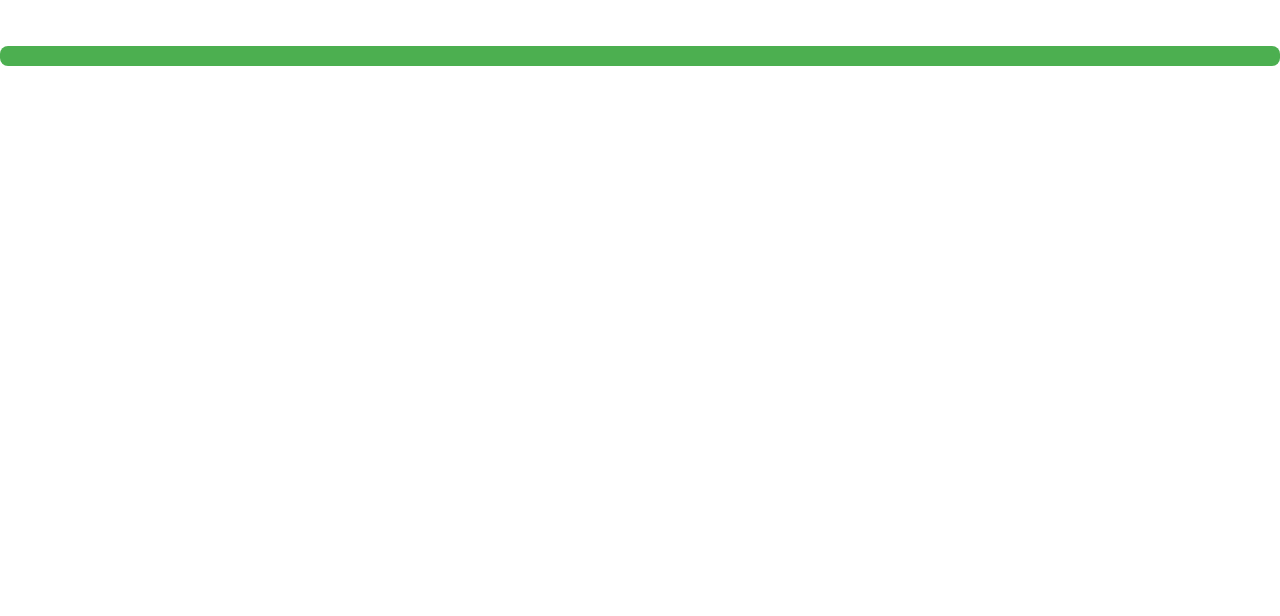
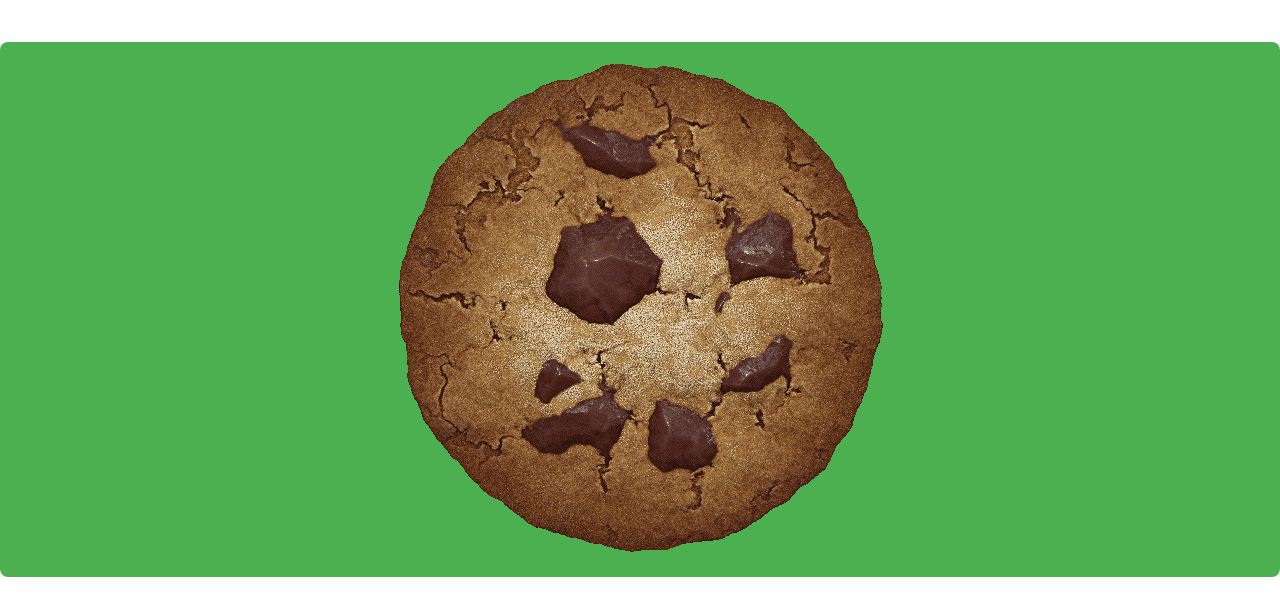
Before and after one commit to Barto1212/1WEBD-exercices, a plain HTML site: page cookie-clicker/index.html in a window 1280 px wide. Drawn offline with Linux system fonts and the light colour scheme; files that its build step writes are made by us from their sources.

Commit message:
testing creating new branches HTML with git add: button

```diff
--- a/cookie-clicker/index.html
+++ b/cookie-clicker/index.html
@@ -10,6 +10,6 @@
   </head>
   <body>
     <h1 id="cookie-count"></h1>
-    <button class="cookie-button"></button>
+    <button class="cookie-button"><img src="./assets/perfectCookie.png" alt="cookie"></button>
   </body>
 </html>
```
